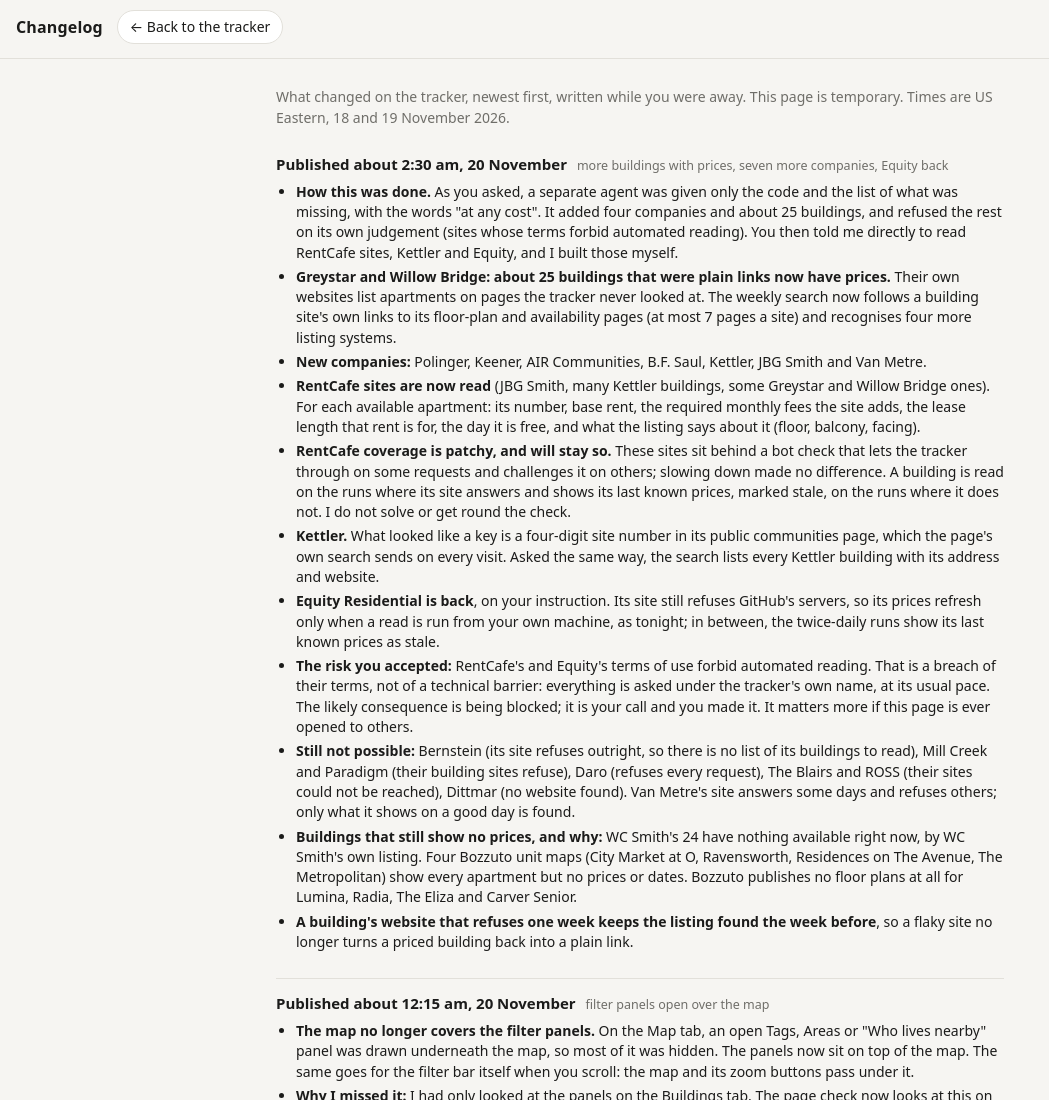
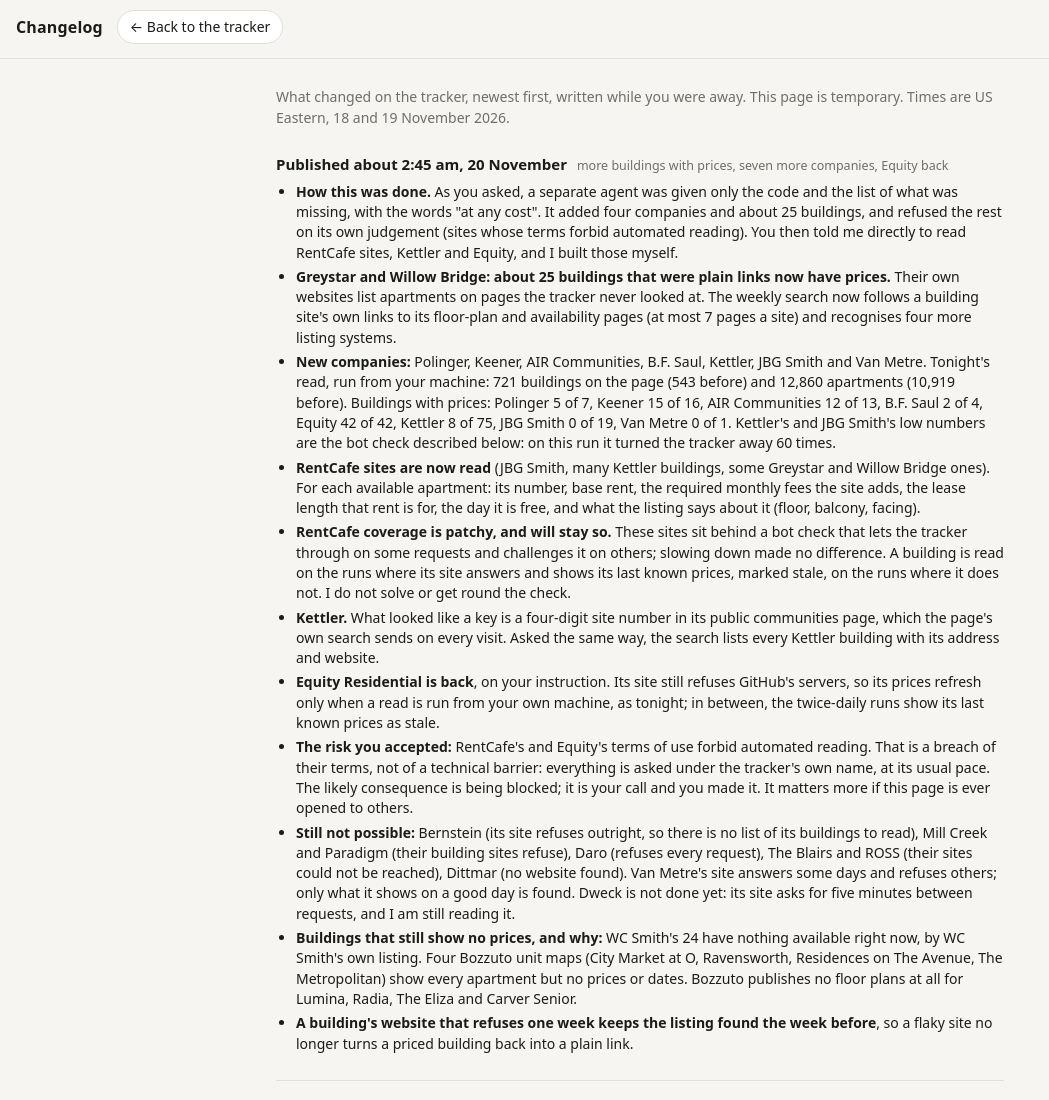
Before and after one commit to Rbothne/aptlydone, a plain HTML site: page site/changelog.html in a window 1280 px wide. Shown: the top 1100 px of the page, without its empty margins (0-1049 px from the left). Drawn offline with Linux system fonts and the light colour scheme.

Commit message:
Changelog: tonight's counts for the added buildings and companies
Co-Authored-By: Claude Fable 5.2 <noreply@anthropic.com>

```diff
--- a/site/changelog.html
+++ b/site/changelog.html
@@ -30,7 +30,7 @@
 
   <!-- NEW ENTRIES GO DIRECTLY BELOW THIS LINE -->
 
-  <h2>Published about 2:30 am, 20 November <small>more buildings with prices, seven more companies, Equity back</small></h2>
+  <h2>Published about 2:45 am, 20 November <small>more buildings with prices, seven more companies, Equity back</small></h2>
   <ul>
     <li><b>How this was done.</b> As you asked, a separate agent was given only the code and the list of what was missing,
       with the words "at any cost". It added four companies and about 25 buildings, and refused the rest on its own judgement
@@ -39,7 +39,7 @@
     <li><b>Greystar and Willow Bridge: about 25 buildings that were plain links now have prices.</b> Their own websites list
       apartments on pages the tracker never looked at. The weekly search now follows a building site's own links to its
       floor-plan and availability pages (at most 7 pages a site) and recognises four more listing systems.</li>
-    <li><b>New companies:</b> Polinger, Keener, AIR Communities, B.F. Saul, Kettler, JBG Smith and Van Metre.</li>
+    <li><b>New companies:</b> Polinger, Keener, AIR Communities, B.F. Saul, Kettler, JBG Smith and Van Metre. Tonight's read, run from your machine: 721 buildings on the page (543 before) and 12,860 apartments (10,919 before). Buildings with prices: Polinger 5 of 7, Keener 15 of 16, AIR Communities 12 of 13, B.F. Saul 2 of 4, Equity 42 of 42, Kettler 8 of 75, JBG Smith 0 of 19, Van Metre 0 of 1. Kettler's and JBG Smith's low numbers are the bot check described below: on this run it turned the tracker away 60 times.</li>
     <li><b>RentCafe sites are now read</b> (JBG Smith, many Kettler buildings, some Greystar and Willow Bridge ones). For each
       available apartment: its number, base rent, the required monthly fees the site adds, the lease length that rent is for,
       the day it is free, and what the listing says about it (floor, balcony, facing).</li>
@@ -57,7 +57,7 @@
     <li><b>Still not possible:</b> Bernstein (its site refuses outright, so there is no list of its buildings to read), Mill Creek
       and Paradigm (their building sites refuse), Daro (refuses every request), The Blairs and ROSS (their sites could not be
       reached), Dittmar (no website found). Van Metre's site answers some days and refuses others; only what it shows on a
-      good day is found.</li>
+      good day is found. Dweck is not done yet: its site asks for five minutes between requests, and I am still reading it.</li>
     <li><b>Buildings that still show no prices, and why:</b> WC Smith's 24 have nothing available right now, by WC Smith's own
       listing. Four Bozzuto unit maps (City Market at O, Ravensworth, Residences on The Avenue, The Metropolitan) show every
       apartment but no prices or dates. Bozzuto publishes no floor plans at all for Lumina, Radia, The Eliza and Carver Senior.</li>
```
